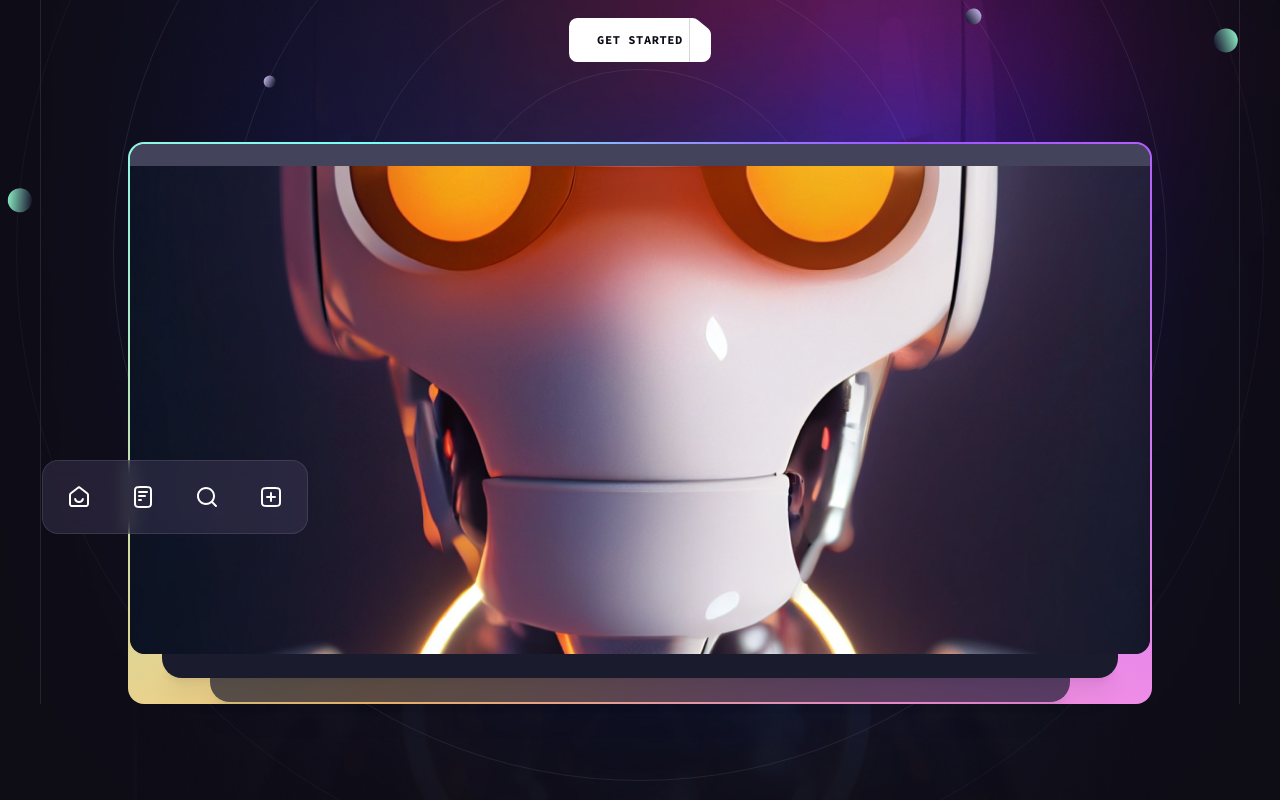
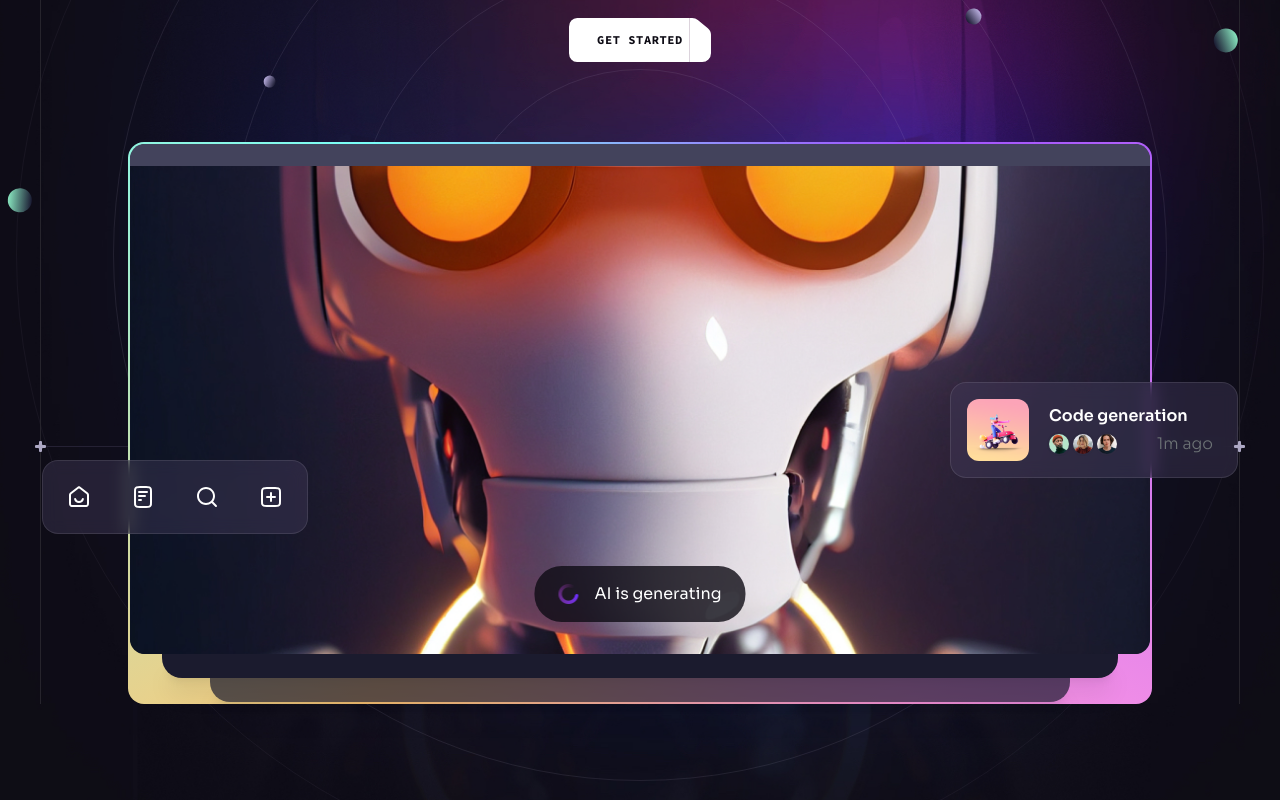
Before and after one commit to Osama-285/Brainwave-AI, a React (Vite) app in the folder Brainwave-(React)/: page / in a window 1280 px wide. Shown: the part 438-1238 px from the top of the page. Built offline with nearby package versions, Linux system fonts and the light colour scheme.

Commit message:
adding new components

```diff
--- /dev/null
+++ b/Brainwave-(React)/src/components/Generating.jsx
@@ -0,0 +1,16 @@
+import { loading } from "../assets";
+
+const Generating = ({ className }) => {
+  return (
+    <div
+      className={`flex items-center h-[3.5rem] px-6 bg-n-8/80 rounded-[1.7rem] ${
+        className || ""
+      } text-base`}
+    >
+      <img className="w-5 h-5 mr-4" src={loading} alt="Loading" />
+      AI is generating
+    </div>
+  );
+};
+
+export default Generating;
--- a/Brainwave-(React)/src/components/Hero.jsx
+++ b/Brainwave-(React)/src/components/Hero.jsx
@@ -5,8 +5,8 @@
 import { heroIcons } from "../constants";
 import { ScrollParallax } from "react-just-parallax";
 import { useRef } from "react";
-// import Generating from "./Generating";
-// import Notification from "./Notification";
+import Generating from "./Generating";
+import Notification from "./Notification";
 // import CompanyLogos from "./CompanyLogos";
 
 const Hero = () => {
@@ -54,6 +54,7 @@
                   height={490}
                   alt="AI"
                 />
+                <Generating className="absolute left-4 right-4 bottom-5 md:left-1/2 md:right-auto md:bottom-8 mg:w-[31rem] md:-translate-x-1/2" />
                 <ScrollParallax isAbsolutelyPositioned>
                   <ul className="hidden absolute -left-[5.5rem] bottom-[7.5rem] px-1 py-1 bg-n-9/40 backdrop-blur border border-n-1/10 rounded-2xl xl:flex">
                     {heroIcons.map((icon, index) => (
@@ -62,6 +63,12 @@
                       </li>
                     ))}
                   </ul>
+                </ScrollParallax>
+                <ScrollParallax isAbsolutelyPositioned>
+                  <Notification
+                    className="hidden absolute -right-[5.5rem] bottom-[11rem] w-[18rem] xl:flex"
+                    title="Code generation"
+                  />
                 </ScrollParallax>
               </div>
             </div>
@@ -79,6 +86,7 @@
           <BackgroundCircles />
         </div>
       </div>
+      <BottomLine />
     </Section>
   );
 };
--- /dev/null
+++ b/Brainwave-(React)/src/components/Notification.jsx
@@ -0,0 +1,45 @@
+import { notification1 } from "../assets";
+import { notificationImages } from "../constants";
+const Notification = ({ className, title }) => {
+  return (
+    <div
+      className={`${
+        className || ""
+      } flex items-center p-4 pr-6 bg-n-9/40 backdrop-blur border border-n-1/10 rounded-2xl gap-5`}
+    >
+      <img
+        src={notification1}
+        width={62}
+        height={62}
+        alt="image"
+        className="rounded-xl"
+      />
+
+      <div className="flex-1">
+        <h6 className="mb-1 font-semibold text-base">{title}</h6>
+
+        <div className="flex items-center justify-between">
+          <ul className="flex -m-0.5">
+            {notificationImages.map((item, index) => (
+              <li
+                key={index}
+                className="flex w-6 h-6 border-2 border-n-12 rounded-full overflow-hidden"
+              >
+                <img
+                  src={item}
+                  className="w-full"
+                  width={20}
+                  height={20}
+                  alt={item}
+                />
+              </li>
+            ))}
+          </ul>
+          <div className="body-2 text-n-13">1m ago</div>
+        </div>
+      </div>
+    </div>
+  );
+};
+
+export default Notification;
```
